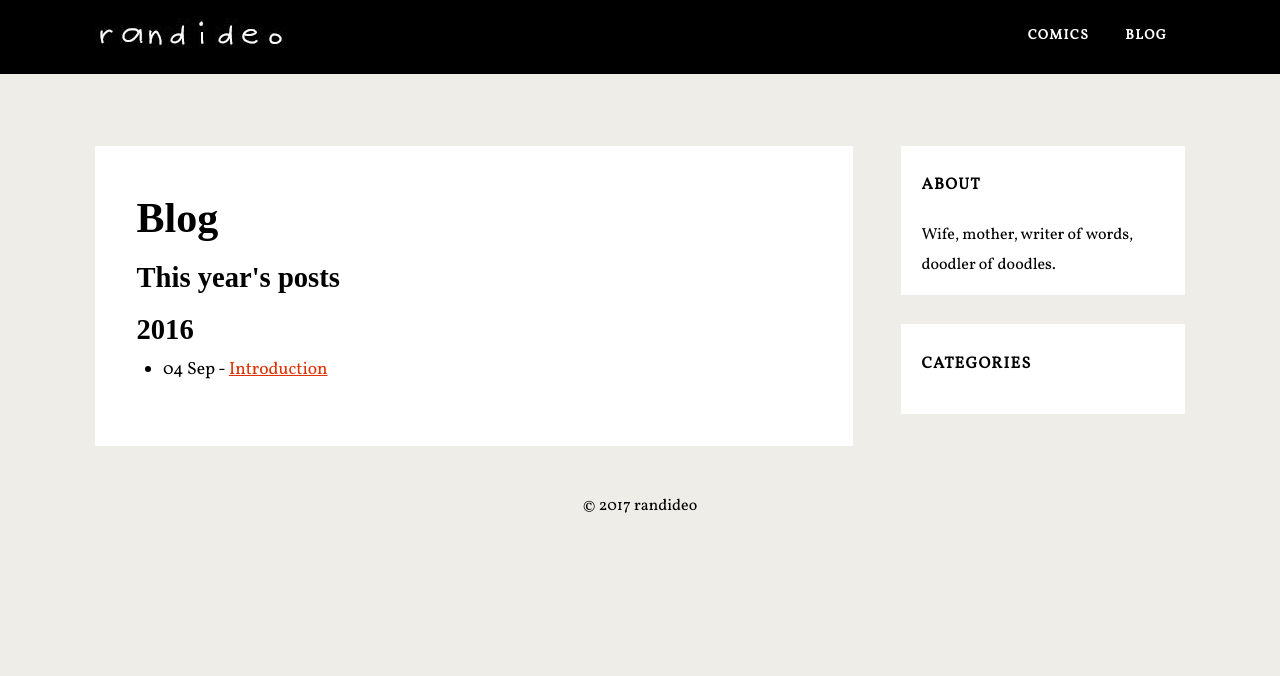
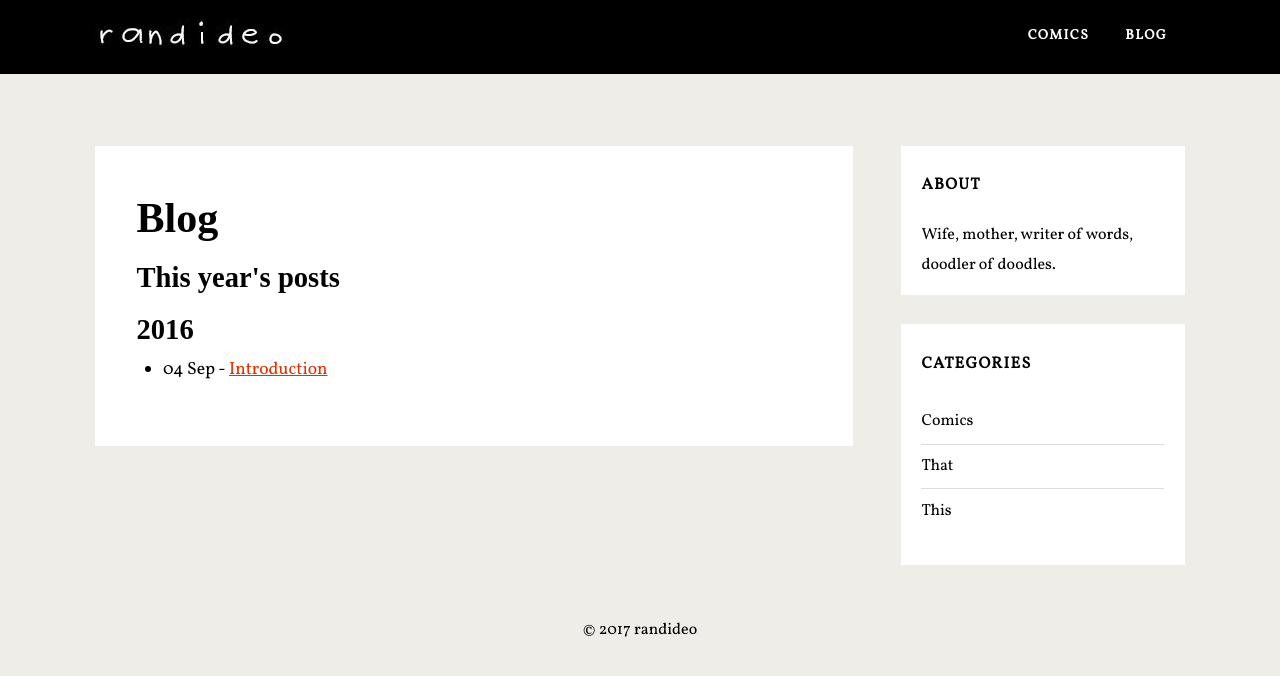
Before and after one commit to randideo/randideo.github.io, a Jekyll site: the page built from blog.html, in a window 1280 px wide. Shown: the top 676 px of the page. Built offline with Jekyll 4.4.1, drawn with Linux system fonts in a browser that asks for light colours; nearby versions of some CDN libraries; some web fonts are replaced; comment, search, counter and statistics services are not loaded.

Commit message:
Update sidebar.html

```diff
--- a/_includes/sidebar.html
+++ b/_includes/sidebar.html
@@ -8,6 +8,28 @@
         </div></div>
 
 
+	{% assign rawtags = "" %}
+{% for post in site.posts %}
+{% assign ttags = post.tags | join:'|' | append:'|' %}
+{% assign rawtags = rawtags | append:ttags %}
+{% endfor %}
+
+{% assign rawtags = rawtags | split:'|' | sort %}
+
+{% assign tags = "" %}
+
+{% for tag in rawtags %}
+{% if tag != "" %}
+
+{% if tags == "" %}
+{% assign tags = tag | split:'|' %}
+{% endif %}
+
+{% unless tags contains tag %}
+{% assign tags = tags | join:'|' | append:'|' | append:tag | split:'|' %}
+{% endunless %}
+{% endif %}
+{% endfor %}
 	<div class='widget Label' data-version='1' id='Label1'>
 <h2 class='title'>Categories</h2>
 <div class='widget-content list-label-widget-content'>
```
